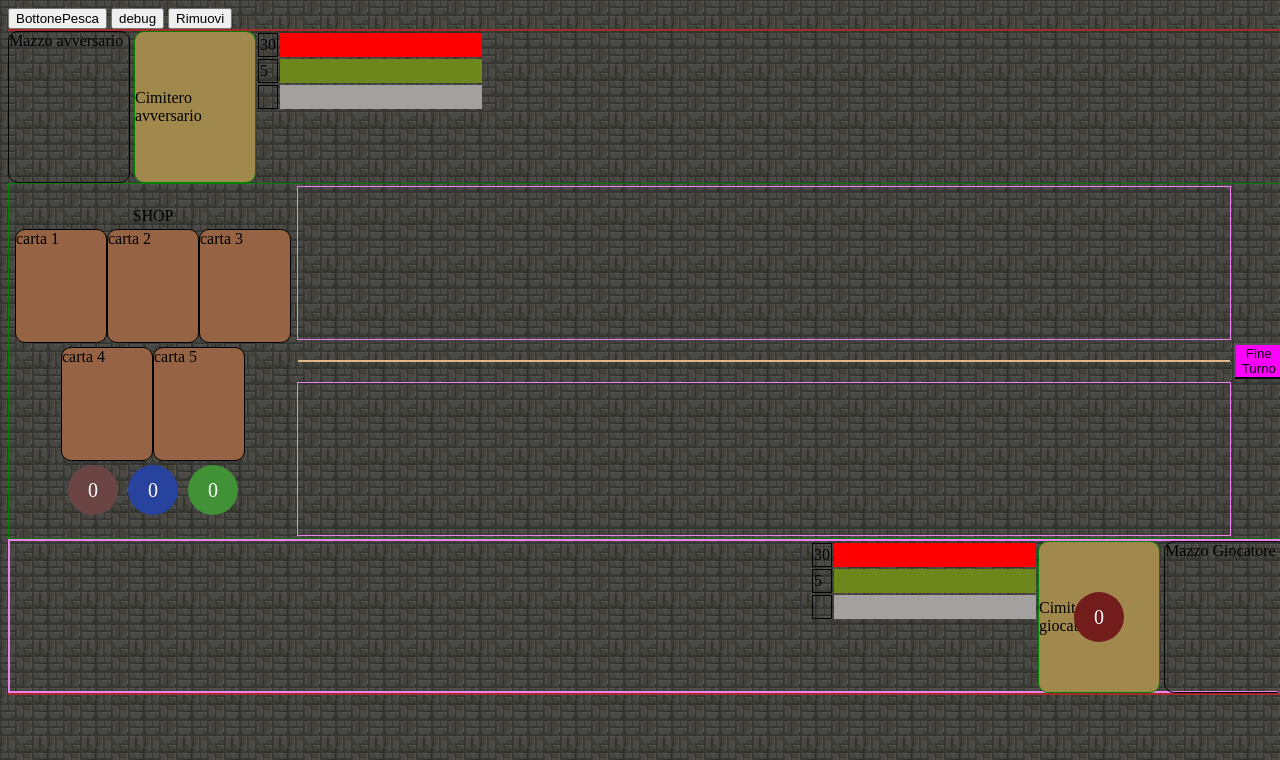
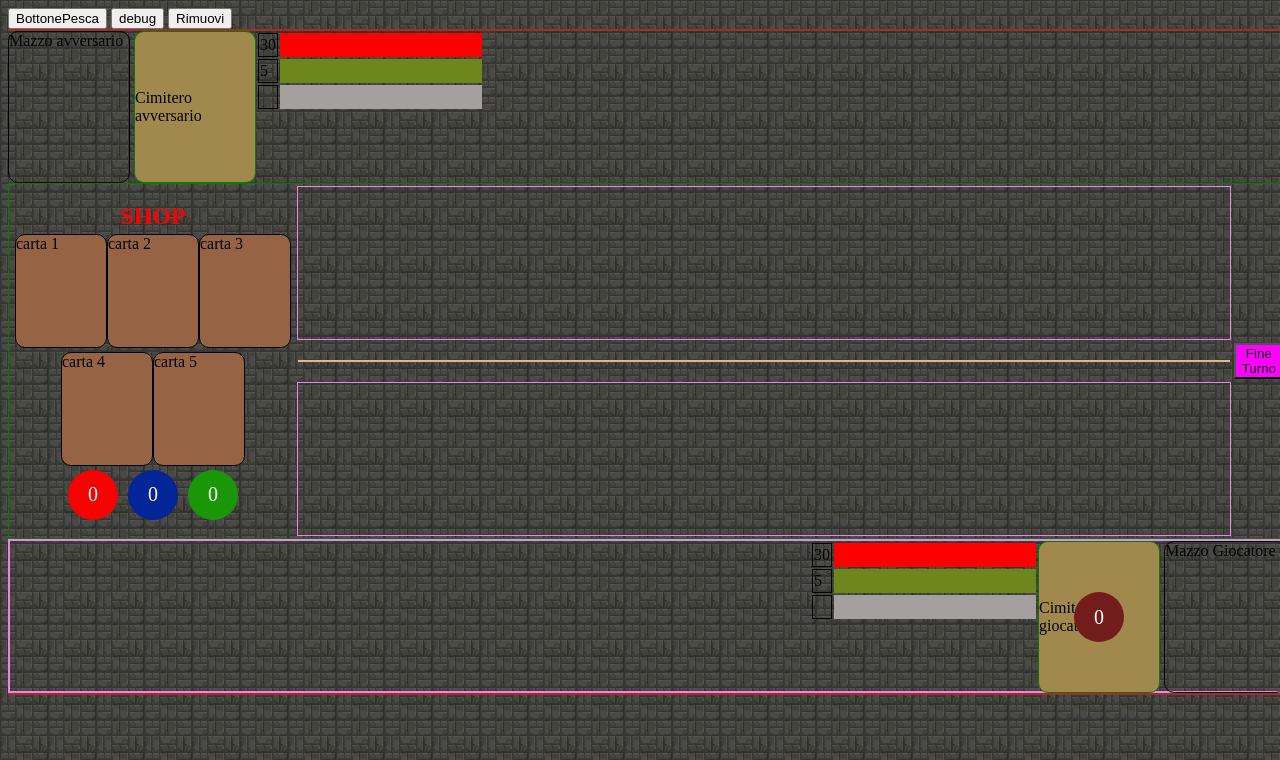
Before and after one commit to RodriguezGabb/Gioco-di-carte, a PHP site: page /Tavola.html in a window 1280 px wide. Shown: the top 760 px of the page. Run offline with PHP 8.4, Linux system fonts and the light colour scheme.

Commit message:
Add files via upload

```diff
--- a/StyleTavola.css
+++ b/StyleTavola.css
@@ -327,6 +327,9 @@ body {
 
 /*shop*/
 .shopScritta {
+    font-weight: bold;
+    color: red;
+    font-size: 24px;
     text-align: center;
 }
 
@@ -388,7 +391,7 @@ body {
     width: 50px;
     height: 50px;
     border-radius: 50%;
-    background-color: #6b4444;
+    background-color: #f50202;
     color: white;
     display: flex;
     justify-content: center;
@@ -407,7 +410,7 @@ body {
     width: 50px;
     height: 50px;
     border-radius: 50%;
-    background-color: #28439d;
+    background-color: #022597;
     color: white;
     display: flex;
     justify-content: center;
@@ -426,7 +429,7 @@ body {
     width: 50px;
     height: 50px;
     border-radius: 50%;
-    background-color: #419236;
+    background-color: #199709;
     color: white;
     display: flex;
     justify-content: center;
--- a/main.js
+++ b/main.js
@@ -153,6 +153,8 @@ function creaCartaShop(card, id) {
   bottoneCompra.style.display = "block";
   carta.appendChild(bottoneCompra);
   //dobbiamo fare l'event listener
+  let path = 'images/versione_shop/' + card.immagine;
+  carta.src = path;
   bottoneCompra.addEventListener("click", function () {
     bottoneCompraAct(card, bottoneCompra.id);
   });
@@ -386,15 +388,19 @@ function avversarioPesca() {
 }
 /*test per vedere se ho capito il tuo codice*/
 function creaCartaAvversario(card) { //card è un instanza della classe carta(è la carta logica da creare grafficamente)
-  var carta = document.createElement("div");
+  var carta = document.createElement("img");
   carta.className = "carteManoAvversario";//te posso di che tanto le carte del avv sono di dorso quindi va bene cosi
   carta.setAttribute("id", card.id);
   carta.innerHTML = card.nome;//mette il nome della carta come testo
+  let path = 'images/retro.jpeg';
+  carta.src = path;
   return carta;
 }
 function avversarioGioca(card) {
   var carta = document.getElementById(card.id);
   var boardAvversario = document.getElementById("boardAvversario");
+  let path = 'images/versione_normale/' + card.immagine;
+  carta.src = path;
   manaCattivo -= card.costo;
   carta.className = card.elemento;
 
```
